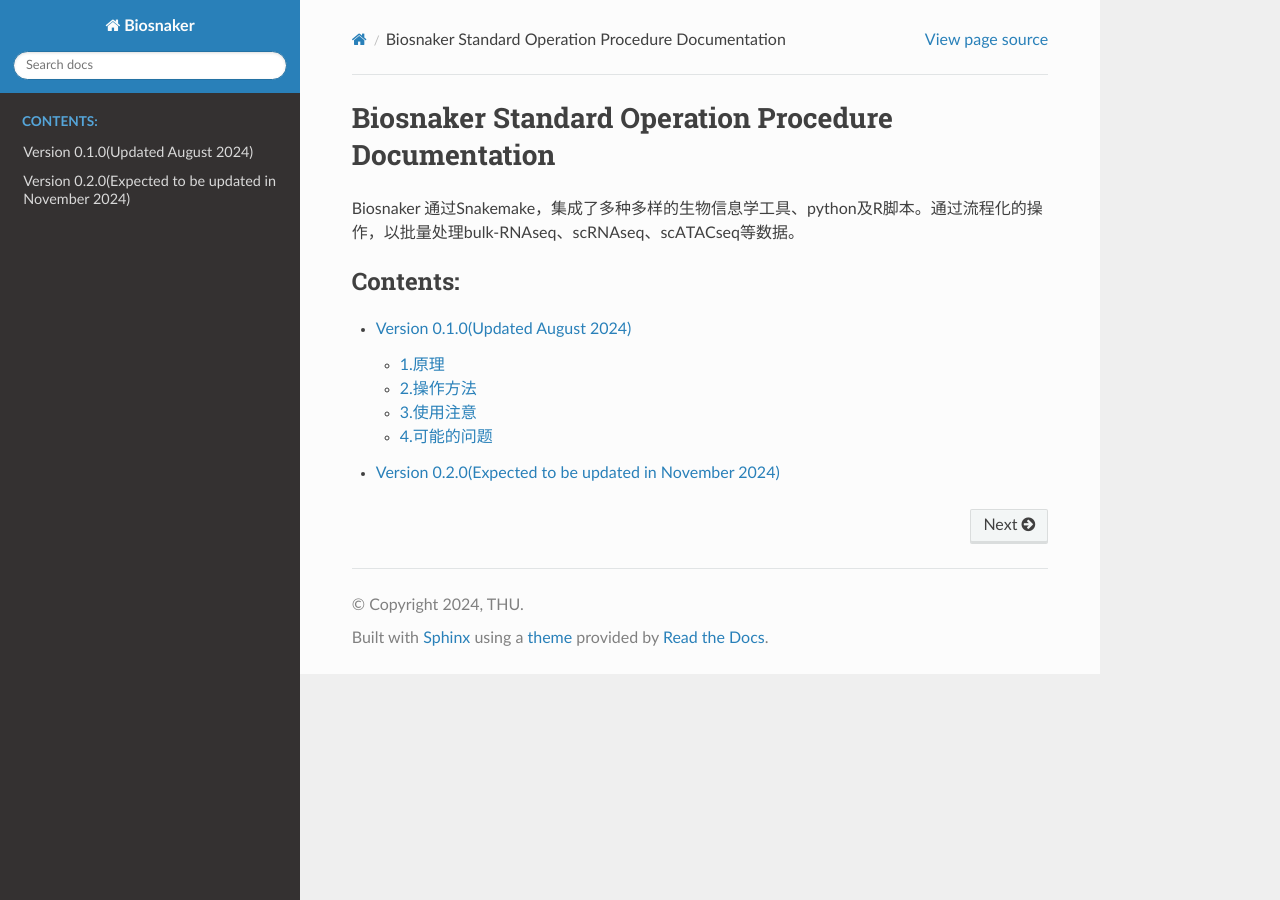
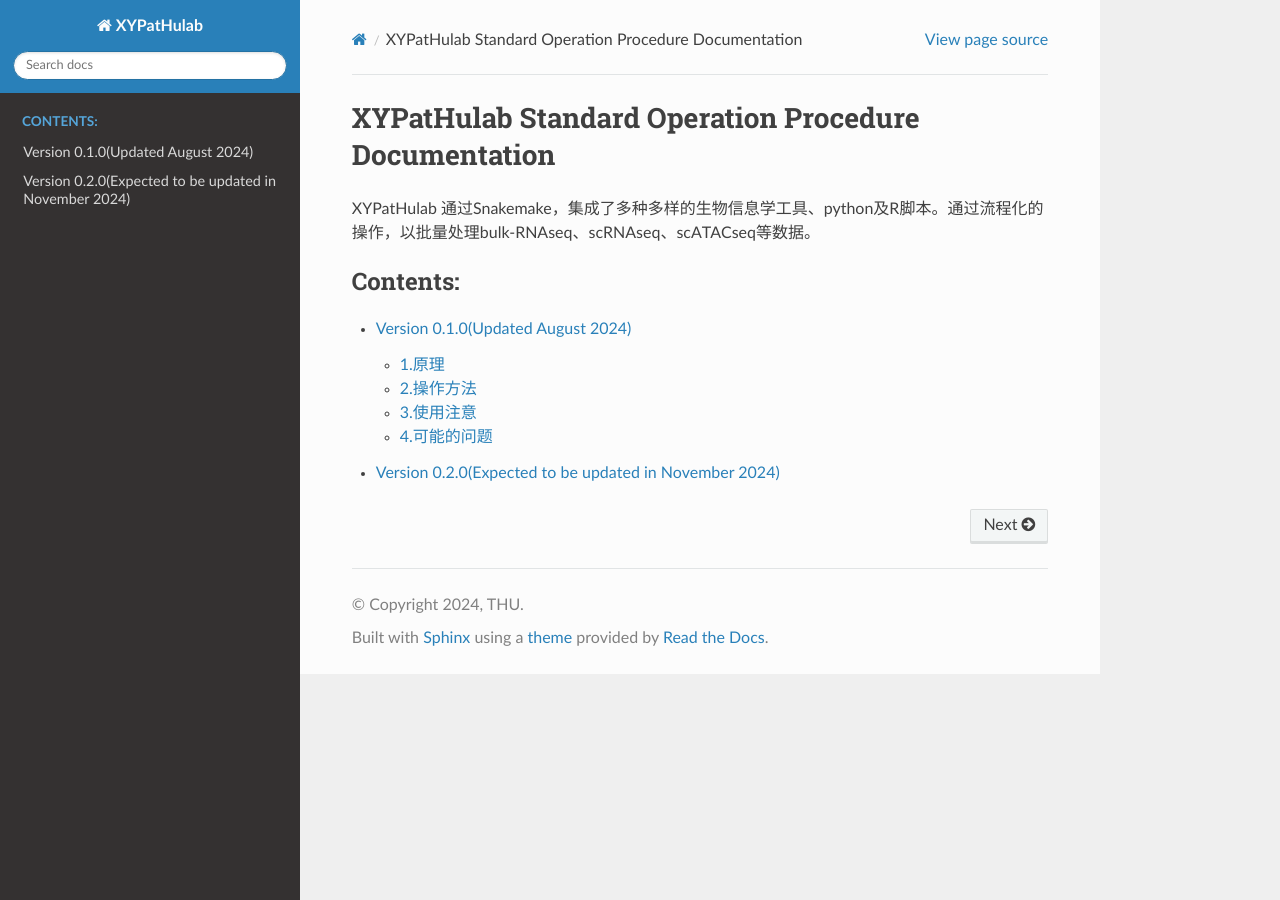
Before and after one commit to fbx233/Biosnaker_doc, a Sphinx documentation site: the page built from source/index.rst, in a window 1280 px wide. Built offline with Sphinx 7.4.7 and the Read the Docs theme 3.1.0, drawn with Linux system fonts in a browser that asks for light colours; pages that are not in the unit, such as notebooks, are missing from menus.

Commit message:
first commit

```diff
--- a/source/conf.py
+++ b/source/conf.py
@@ -6,7 +6,7 @@
 # -- Project information -----------------------------------------------------
 # https://www.sphinx-doc.org/en/master/usage/configuration.html#project-information
 
-project = 'Biosnaker'
+project = 'XYPatHulab'
 copyright = '2024, THU'
 author = 'THU'
 release = '0.1.0'
--- a/source/index.rst
+++ b/source/index.rst
@@ -1,12 +1,12 @@
-.. Biosnaker documentation master file, created by
+.. XYPatHulab documentation master file, created by
    sphinx-quickstart on Mon Oct 28 14:09:29 2024.
    You can adapt this file completely to your liking, but it should at least
    contain the root `toctree` directive.
 
-Biosnaker Standard Operation Procedure Documentation
-====================================================
+XYPatHulab Standard Operation Procedure Documentation
+=====================================================
 
-Biosnaker 通过Snakemake，集成了多种多样的生物信息学工具、python及R脚本。通过流程化的操作，以批量处理bulk-RNAseq、scRNAseq、scATACseq等数据。
+XYPatHulab 通过Snakemake，集成了多种多样的生物信息学工具、python及R脚本。通过流程化的操作，以批量处理bulk-RNAseq、scRNAseq、scATACseq等数据。
 
 
 .. toctree::
```
